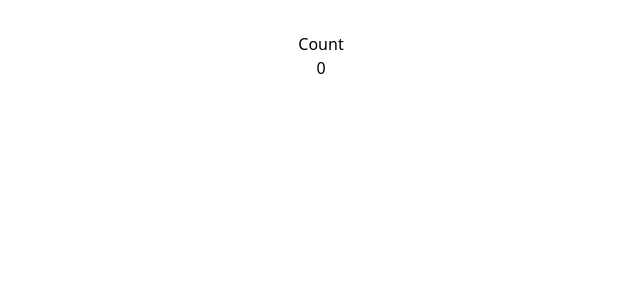
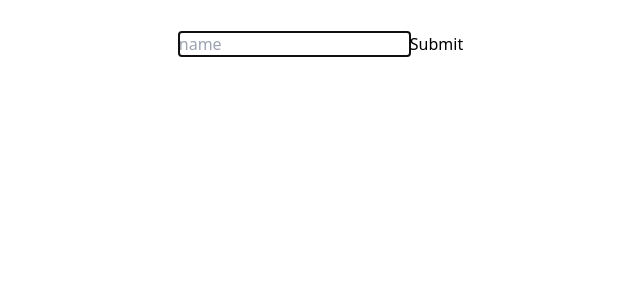
Before and after one commit to tofail-ahmed/react_ts_project, a React (Vite) app: page / in a window 1280 px wide. Shown: the top 300 px of the page, without its empty margins (319-959 px from the left). Built offline with nearby package versions, Linux system fonts and the light colour scheme.

Commit message:
useRef form

```diff
--- a/src/App.tsx
+++ b/src/App.tsx
@@ -1,10 +1,11 @@
 // import { useState } from "react";
 import "./App.css";
-import UseEffectExample from "./pages/UseEffectExample";
-import UseRef from "./pages/UseRef";
+// import UseEffectExample from "./pages/UseEffectExample";
+// import UseRef from "./pages/UseRef";
 // import Counter from "./pages/Counter";
 // import Form from "./pages/form";
 // import UseReducer from "./pages/UseReducer";
+import UseRefForm from "./pages/UseRefForm";
 
 function App() {
   // const [counter, setCounter] = useState(0);
@@ -16,7 +17,8 @@ function App() {
       {/* <Form></Form> */}
       {/* <UseReducer></UseReducer> */}
       {/* <UseEffectExample></UseEffectExample> */}
-      <UseRef></UseRef>
+      {/* <UseRef></UseRef> */}
+     <UseRefForm></UseRefForm>
     </>
   );
 }
--- a/src/pages/UseRef.tsx
+++ b/src/pages/UseRef.tsx
@@ -1,4 +1,4 @@
-import React, { useRef, useState } from "react";
+import  { useRef, useState } from "react";
 
 const UseRef = () => {
   const [count, setCount] = useState(0);
--- /dev/null
+++ b/src/pages/UseRefForm.tsx
@@ -0,0 +1,22 @@
+import React, { useEffect, useRef } from 'react'
+
+function useRefForm() {
+      const myRef = useRef<HTMLInputElement | null>(null);
+      useEffect(() => {
+        myRef.current?.focus();
+      });
+      const handleSubmit=(e:React.FormEvent)=>{
+            e.preventDefault();
+            console.log(myRef.current?.value)
+      }
+  return (
+    <div>
+      <form onSubmit={handleSubmit} action="">
+            <input ref={myRef} type="text" name='name' className='border border-red-500' placeholder='name' />
+           <button type='submit'>Submit</button>
+      </form>
+    </div>
+  )
+}
+
+export default useRefForm
```
